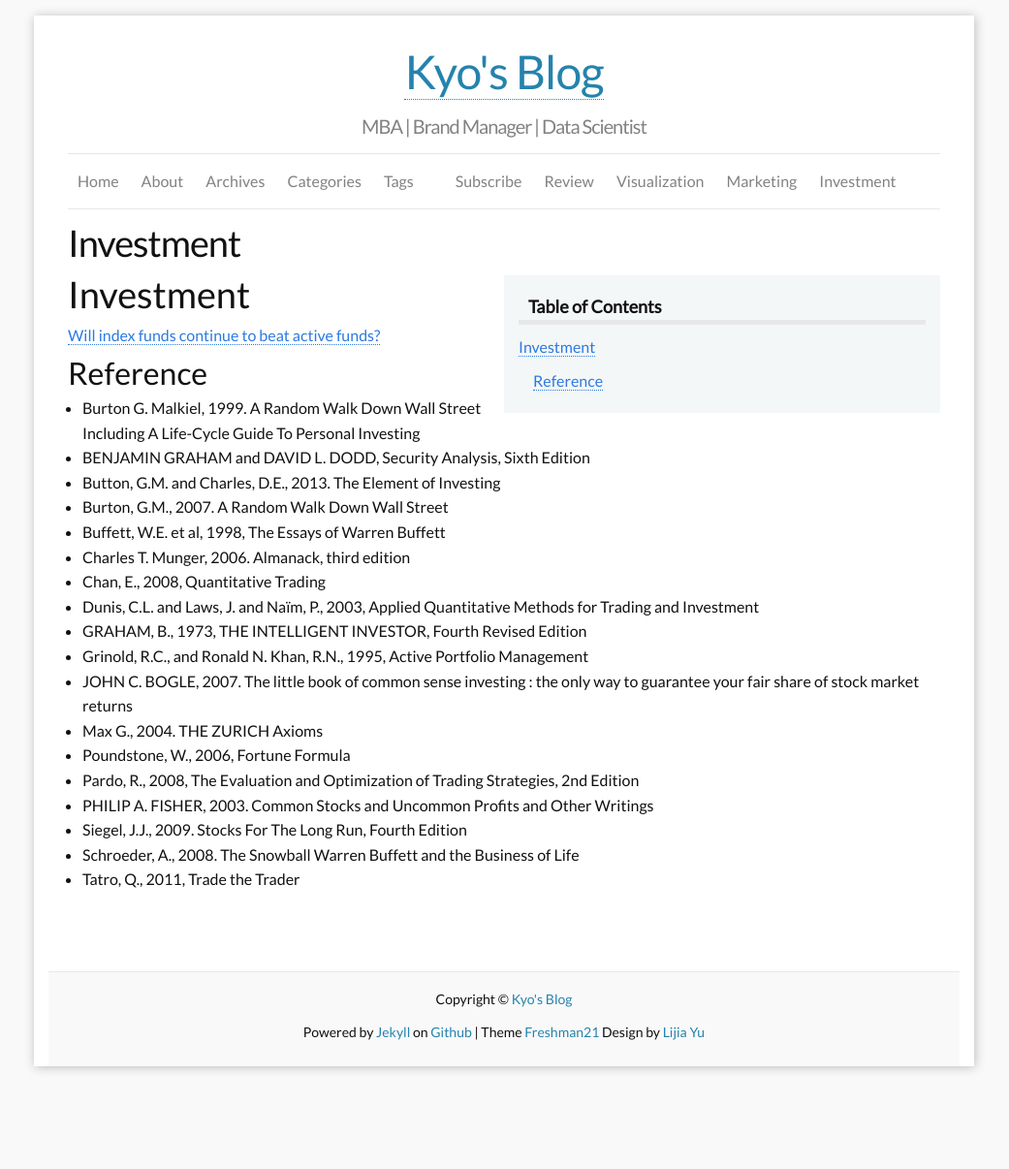
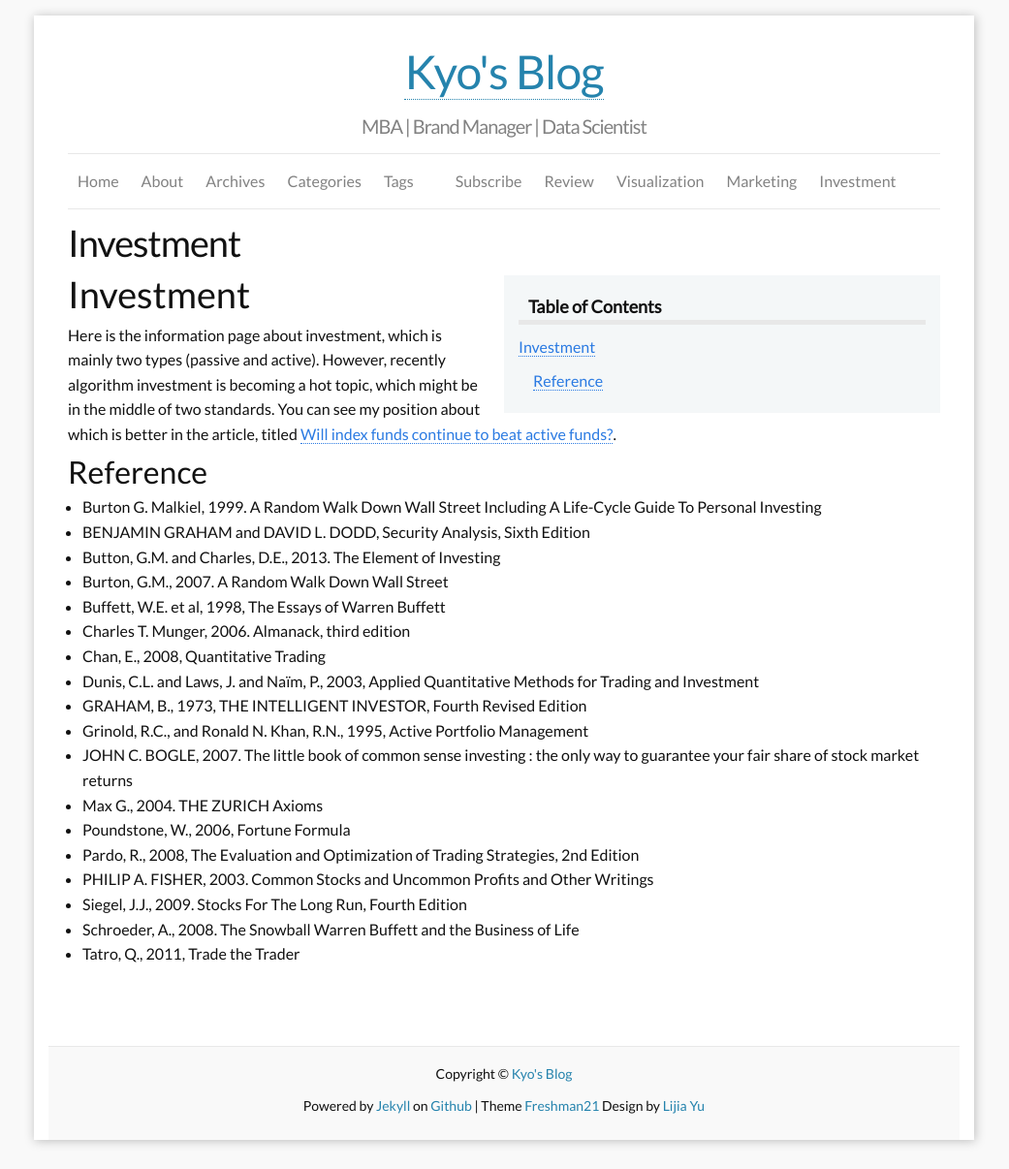
Before and after one commit to kyo1988/Kyo.github.io, a Jekyll site: the page built from j_investment.md, in a window 1280 px wide, cut to the strip 104-1310 px from the top of the page. Shown: the whole strip at 97% size, without its empty margins (120-1161 px from the left). Built offline with Jekyll 4.4.1, drawn with Linux system fonts in a browser that asks for light colours; comment, search, counter and statistics services are not loaded; before the commit the page ends 1234 px from its top, so only the background shows below that.

Commit message:
mod invest

```diff
--- a/j_investment.md
+++ b/j_investment.md
@@ -10,7 +10,7 @@
 
 # Investment
 
-[Will index funds continue to beat active funds?](https://kyo1988.github.io/Kyo.github.io/business/finance/2021/05/25/will-index-funds-continue-to-beat-active-funds.html)
+Here is the information page about investment, which is mainly two types (passive and active). However, recently algorithm investment is becoming a hot topic, which might be in the middle of two standards. You can see my position about which is better in the article, titled [Will index funds continue to beat active funds?](https://kyo1988.github.io/Kyo.github.io/business/finance/2021/05/25/will-index-funds-continue-to-beat-active-funds.html).
 
 ## Reference
 * Burton G. Malkiel, 1999. A Random Walk Down Wall Street Including A Life-Cycle Guide To Personal Investing
```
